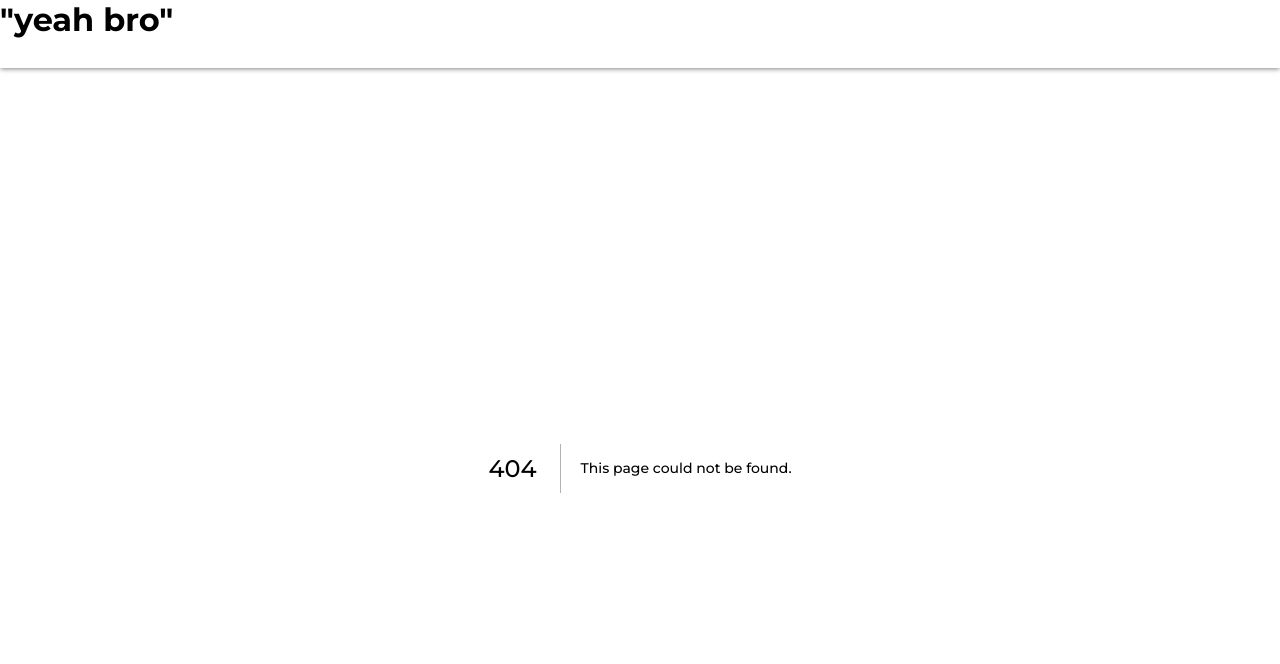
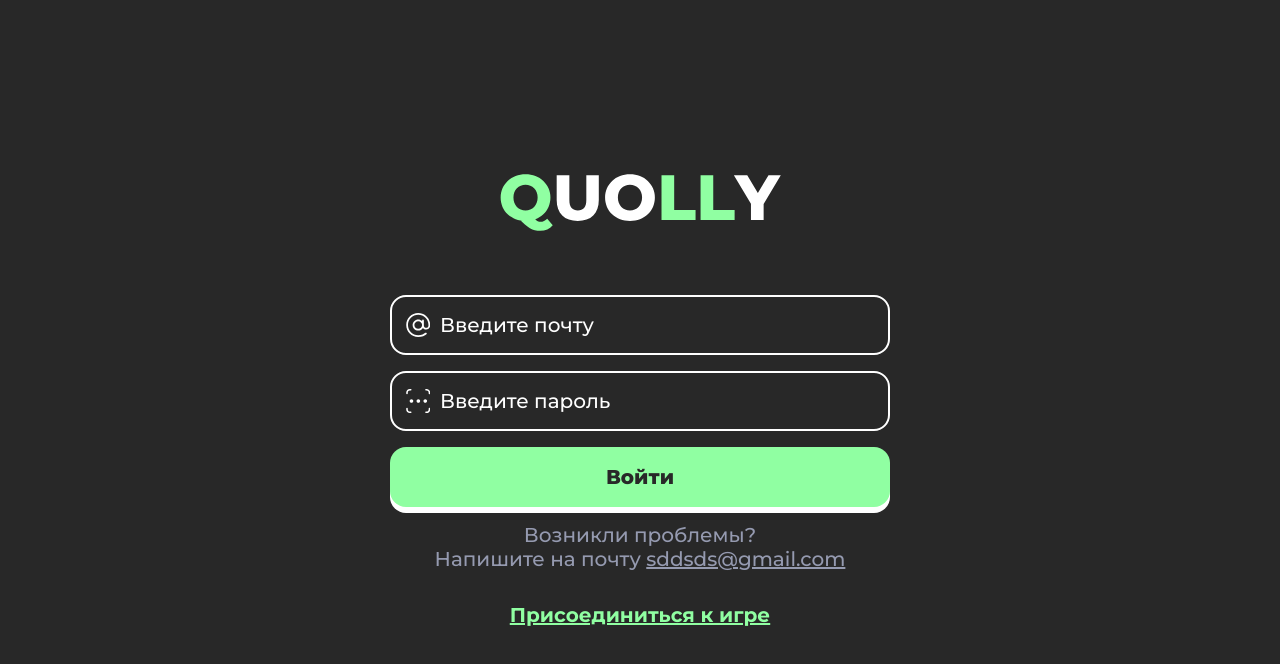
Before and after one commit to karisDev/quolly-frontend, a Next.js app: page /login in a window 1280 px wide. Before the commit this address had no page. Shown: the top 664 px of the page. Built offline with nearby package versions, Linux system fonts and the light colour scheme.

Commit message:
add login page

```diff
--- a/app/join/joinPage.module.scss
+++ b/app/join/joinPage.module.scss
@@ -13,7 +13,7 @@
     align-items: center;
     justify-content: center;
     // width: 100%;
-    .logoDesktop {
+    .logoApp {
       margin-bottom: 64px;
     }
     .joinPageForm {
--- a/app/join/page.tsx
+++ b/app/join/page.tsx
@@ -27,7 +27,7 @@ const page = () => {
   return (
     <main className={cl.joinPageWrapper}>
       <div className={cl.joinPage}>
-        <QuollySvg className={cl.logoDesktop} />
+        <QuollySvg className={cl.logoApp} />
         <form className={cl.joinPageForm}>
           <div className={cl.pinFieldWrapper}>
             <p className={cl.pinPlaceholder}>Введите код игры</p>
@@ -39,7 +39,7 @@ const page = () => {
               resolveError={() => setError("")}
             />
           </div>
-          <p className={cl.error}>{error}</p>
+          {error && <p className={cl.error}>{error}</p>}
           <MainButton
             className={cl.joinSubmit}
             disabled={formDisabled}
@@ -54,7 +54,7 @@ const page = () => {
         </p>
       </div>
       <div className={cl.joinPageFooter}>
-        <ItamSvg className={cl.logoClub} />
+        <ItamSvg />
       </div>
     </main>
   );
--- /dev/null
+++ b/app/login/loginPage.module.scss
@@ -0,0 +1,48 @@
+.loginPageWrapper {
+  display: flex;
+  flex-direction: column;
+  justify-content: center;
+  align-items: center;
+  height: 100%;
+  padding: 0 24px;
+  .loginPage {
+    display: flex;
+    flex-direction: column;
+    align-items: center;
+    width: 100%;
+    .logoApp {
+      margin-bottom: 64px;
+    }
+    .loginPageForm {
+      display: flex;
+      flex-direction: column;
+      gap: 16px;
+      max-width: 500px;
+      width: 100%;
+      .error {
+        color: var(--color-error);
+        text-align: center;
+      }
+    }
+    .loginPageFooter {
+      margin-top: 16px;
+      text-align: center;
+      font-size: 20px;
+      display: flex;
+      flex-direction: column;
+      align-items: center;
+      color: var(--text-color-accent);
+      a {
+        color: var(--text-color-accent);
+        &:hover {
+          text-decoration: none;
+        }
+      }
+      .joinGameLink {
+        margin-top: 32px;
+        font-weight: 700;
+        color: var(--color-accent-1);
+      }
+    }
+  }
+}
--- /dev/null
+++ b/app/login/page.tsx
@@ -0,0 +1,65 @@
+"use client";
+import cl from "./loginPage.module.scss";
+import EmailSvg from "../assets/vectors/email.svg";
+import PasswordSvg from "../assets/vectors/password.svg";
+import QuollySvg from "../assets/vectors/quolly.svg";
+import IconInput from "@/components/ui/inputs/IconInput/IconInput";
+import MainButton from "@/components/ui/buttons/MainButton/MainButton";
+import { useRef, useState } from "react";
+import { useRouter } from "next/navigation";
+import Link from "next/link";
+
+const page = () => {
+  const router = useRouter();
+  const [formDisabled, setFormDisabled] = useState(false);
+  const [error, setError] = useState("");
+
+  const onFormSubmit = (e: React.FormEvent<HTMLFormElement>) => {
+    e.preventDefault();
+    setFormDisabled(true);
+    setError("Неверный логин или пароль");
+  };
+
+  return (
+    <main className={cl.loginPageWrapper}>
+      <div className={cl.loginPage}>
+        <QuollySvg className={cl.logoApp} />
+        <form className={cl.loginPageForm} onSubmit={onFormSubmit}>
+          <IconInput
+            icon={<EmailSvg />}
+            type="email"
+            placeholder="Введите почту"
+            disabled={formDisabled}
+          />
+          <IconInput
+            icon={<PasswordSvg />}
+            placeholder="Введите пароль"
+            type="password"
+            disabled={formDisabled}
+          />
+          {error && <p className={cl.error}>{error}</p>}
+          <MainButton
+            className={cl.loginSubmit}
+            type="submit"
+            disabled={formDisabled}
+          >
+            Войти
+          </MainButton>
+        </form>
+        <div className={cl.loginPageFooter}>
+          <p className={cl.forgotPassword}>
+            Возникли проблемы?
+            <br />
+            Напишите на почту{" "}
+            <a href="mailto:sddsds@gmail.com">sddsds@gmail.com</a>
+          </p>
+          <Link className={cl.joinGameLink} href="/join">
+            Присоединиться к игре
+          </Link>
+        </div>
+      </div>
+    </main>
+  );
+};
+
+export default page;
--- a/app/page.tsx
+++ b/app/page.tsx
@@ -1,5 +1,5 @@
-import Image from "next/image";
+import { redirect } from "next/navigation";
 
 export default function Home() {
-  return <main>Test Тест</main>;
+  redirect("/join");
 }
--- a/components/navbars/MainNav.tsx
+++ b/components/navbars/MainNav.tsx
@@ -2,10 +2,12 @@
 import { usePathname } from "next/navigation";
 import cl from "./MainNav.module.scss";
 
+const routesWithoutNavbar = ["/join", "/login", "/"];
+
 const MainNav = () => {
-  const router = usePathname();
+  const pathname = usePathname();
 
-  const showNavbar = router !== "/join";
+  const showNavbar = !routesWithoutNavbar.includes(pathname);
   return showNavbar ? (
     <div className={cl.mainNav}>
       <h1>"yeah bro"</h1>
--- a/components/ui/inputs/IconInput/IconInput.module.scss
+++ b/components/ui/inputs/IconInput/IconInput.module.scss
@@ -3,7 +3,7 @@
   width: 100%;
   .iconContainer {
     position: absolute;
-    top: 17px;
+    top: 18px; // padding 16 + border 2
     left: 16px;
     width: 24px;
     height: 24px;
--- a/components/ui/inputs/IconInput/IconInput.tsx
+++ b/components/ui/inputs/IconInput/IconInput.tsx
@@ -6,19 +6,33 @@ interface IProps {
   icon: JSX.Element;
   placeholder?: string;
   type?: string;
-  value: string;
-  onChange: (e: React.ChangeEvent<HTMLInputElement>) => void;
+  value?: string;
+  onChange?: (e: React.ChangeEvent<HTMLInputElement>) => void;
+  className?: string;
+  disabled?: boolean;
 }
 
-const IconInput = ({ icon, placeholder, type, value, onChange }: IProps) => {
+const IconInput = ({
+  icon,
+  placeholder,
+  type,
+  value,
+  onChange,
+  className,
+  disabled,
+}: IProps) => {
   const [isFocused, setIsFocused] = useState(false);
 
   const handleInputChange = (e: React.ChangeEvent<HTMLInputElement>) => {
-    onChange(e);
+    if (onChange) onChange(e);
   };
 
   return (
-    <div className={`${cl.iconInputWrapper} ${isFocused ? cl.focused : ""}`}>
+    <div
+      className={`${cl.iconInputWrapper} ${
+        isFocused ? cl.focused : ""
+      } ${className} ${disabled ? cl.disabled : ""}`}
+    >
       <div className={cl.iconContainer}>{icon}</div>
       <input
         placeholder={placeholder}
```
Also changed, not shown: app/assets/vectors/email.svg (added), app/assets/vectors/password.svg (added).
